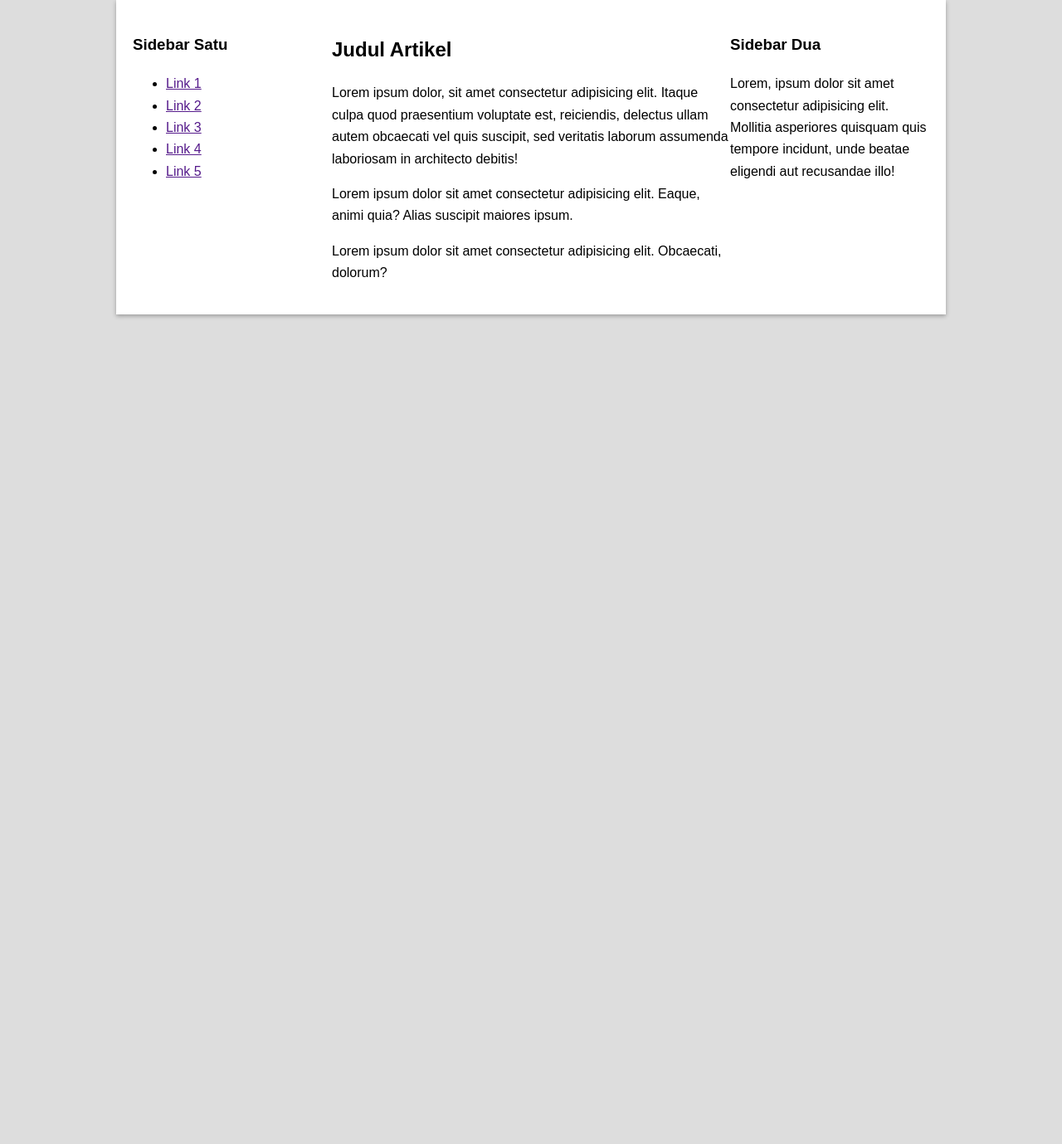
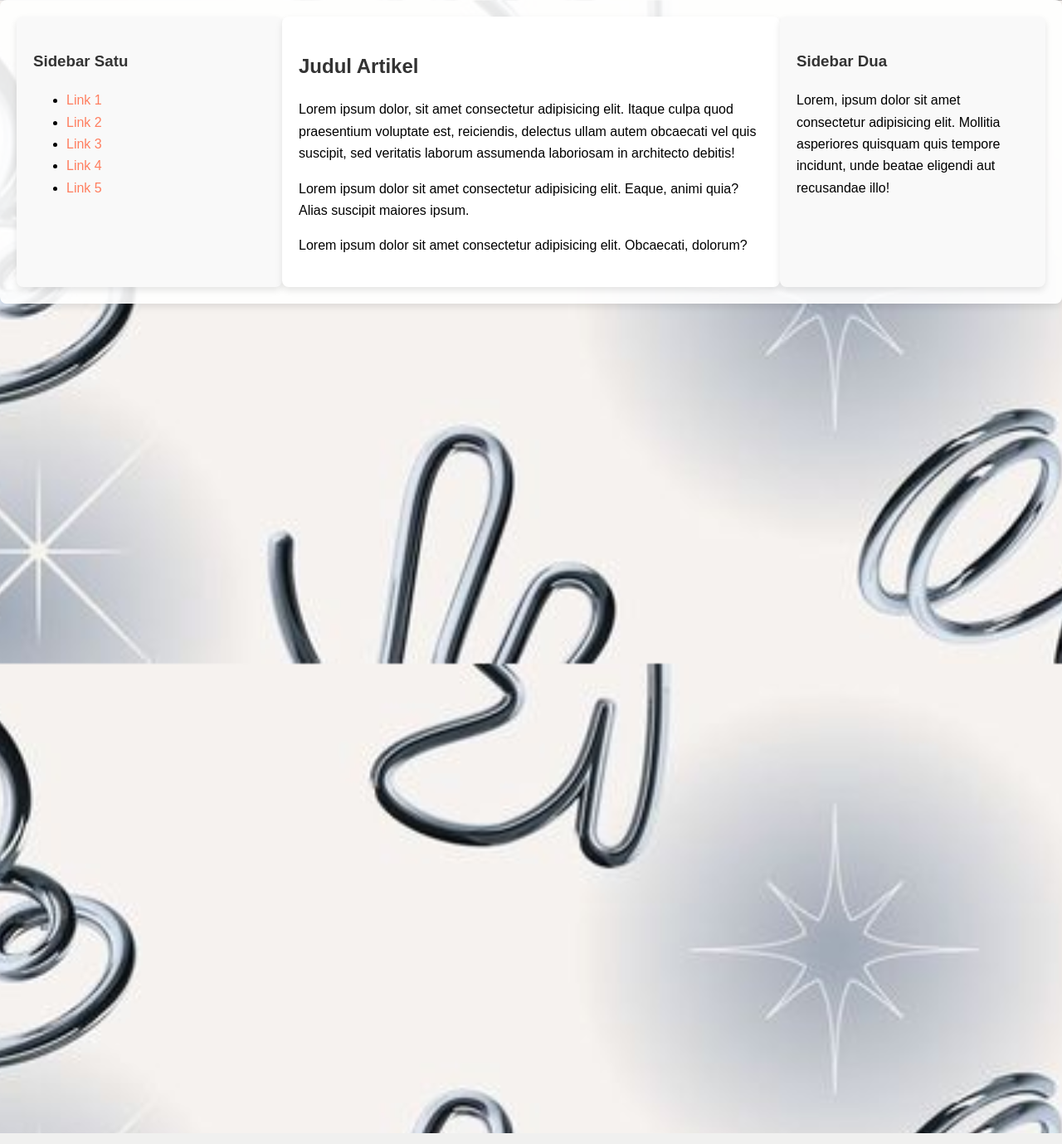
Before and after one commit to adanisalsabila/dasarWeb, a PHP site: page /flexbox.html in a window 1280 px wide. Shown: the whole page at 83% size. Run offline with PHP 8.4, Linux system fonts and the light colour scheme.

Commit message:
tugasJobsheet2_soal2_pertemuan2

```diff
--- a/style.css
+++ b/style.css
@@ -2,37 +2,61 @@ html, body {
     margin: 0;
     padding: 0;
 }
-  body{
+
+body {
     font-family: Arial, Helvetica, sans-serif;
-    background-color: #ddd;
+    background: url('background1.jpg') no-repeat center center fixed;
+    background-size: cover;
     line-height: 1.65;
     padding-bottom: 1000px;
 }
+
 .container-satu {
     display: flex;
     flex-wrap: wrap;
     justify-content: space-between;
+    background: rgba(255, 255, 255, 0.9);
+    padding: 20px;
+    border-radius: 8px;
+    box-shadow: 0 4px 8px rgba(0, 0, 0, 0.1);
 }
 
 .kolom-utama {
     flex: 2;
     order: 2;
+    background: #fff;
+    padding: 20px;
+    border-radius: 8px;
+    box-shadow: 0 4px 8px rgba(0, 0, 0, 0.1);
 }
 
 .sidebar-satu {
     flex: 1;
     order: 1;
+    background: #f9f9f9;
+    padding: 20px;
+    border-radius: 8px;
+    box-shadow: 0 4px 8px rgba(0, 0, 0, 0.1);
 }
 
 .sidebar-dua {
     flex: 1;
     order: 3;
+    background: #f9f9f9;
+    padding: 20px;
+    border-radius: 8px;
+    box-shadow: 0 4px 8px rgba(0, 0, 0, 0.1);
 }
 
-  .container {
-    max-width: 960px;
-    margin: 0 auto;
-    padding: 20px;
-    background-color: #fff;
-    box-shadow: 0 2px 5px rgba(0, 0, 0, 0.3);
+h2, h3 {
+    color: #333;
 }
+
+a {
+    color: #ff7e5f;
+    text-decoration: none;
+}
+
+a:hover {
+    text-decoration: underline;
+}
```
Also changed, not shown: background1.jpg (renamed from img/background1.jpg). Lines whose indentation alone changed are shown as unchanged.
